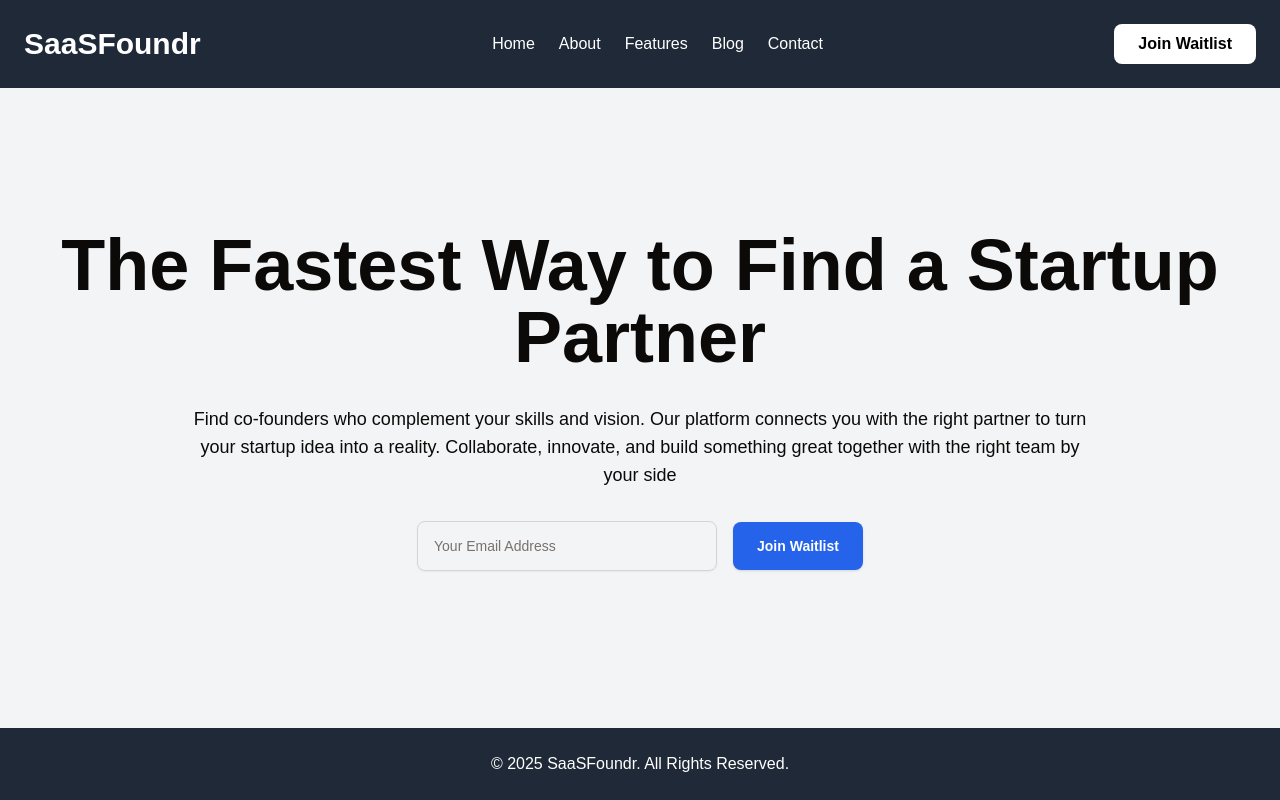
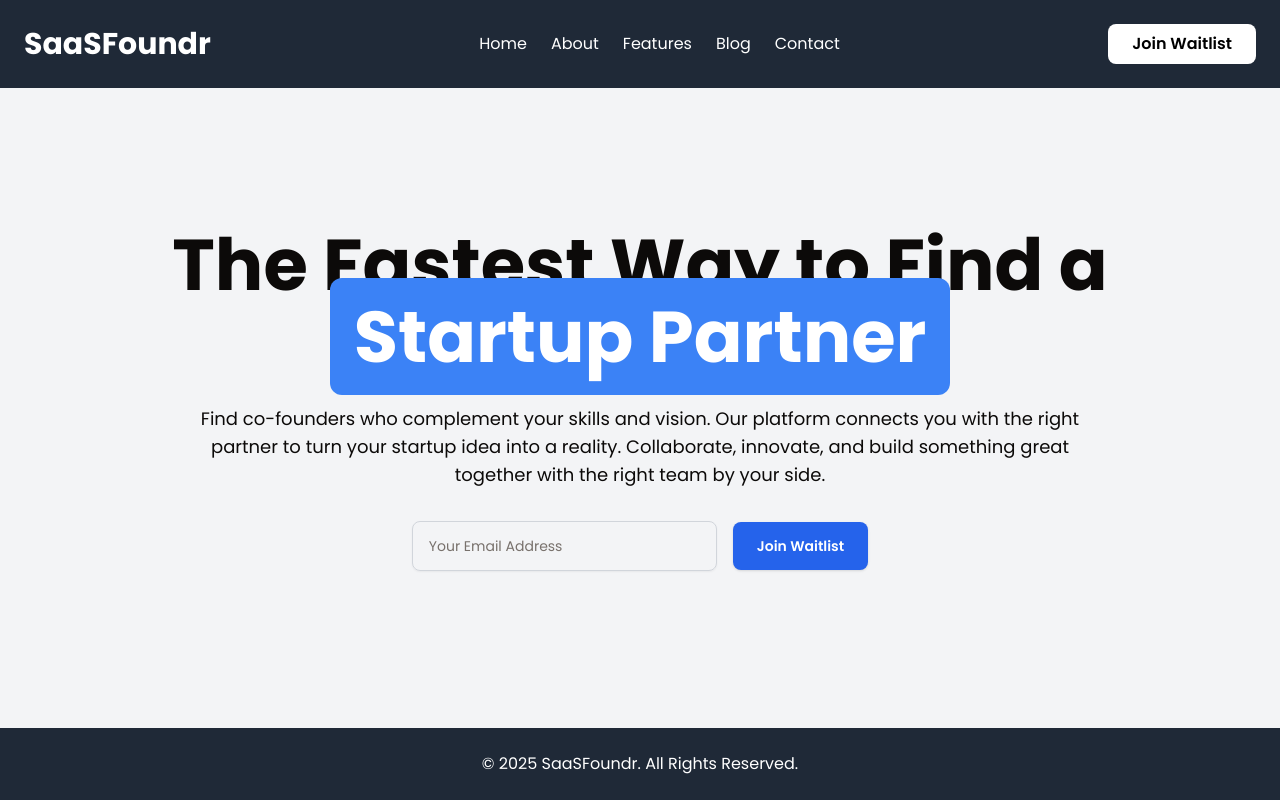
Before and after one commit to codewithkin/saasfoundr, a Next.js app: page / in a window 1280 px wide. Built offline with nearby package versions, Linux system fonts and the light colour scheme.

Commit message:
Refactor layout and styling: replace Geist font with Poppins, enhance homepage content structure, and improve waitlist form layout

```diff
--- a/src/app/globals.css
+++ b/src/app/globals.css
@@ -5,6 +5,7 @@
 body {
   font-family: Arial, Helvetica, sans-serif;
 }
+
 
 @layer base {
   :root {
--- a/src/app/layout.tsx
+++ b/src/app/layout.tsx
@@ -1,15 +1,11 @@
 import type { Metadata } from "next";
-import { Geist, Geist_Mono } from "next/font/google";
+import { Poppins } from "next/font/google"; // Import Poppins font
 import "./globals.css";
 
-const geistSans = Geist({
-  variable: "--font-geist-sans",
+// Define the Poppins font
+const poppins = Poppins({
   subsets: ["latin"],
-});
-
-const geistMono = Geist_Mono({
-  variable: "--font-geist-mono",
-  subsets: ["latin"],
+  weight: ["400", "500", "600", "700"],
 });
 
 // Define the SEO metadata
@@ -57,7 +53,7 @@ export default function RootLayout({
       <head>
         {/* Other SEO-related tags will be injected by Next.js automatically */}
       </head>
-      <body className={`${geistSans.variable} ${geistMono.variable} antialiased`}>
+      <body className={`${poppins.className} antialiased`}>
         {children}
       </body>
     </html>
--- a/src/app/page.tsx
+++ b/src/app/page.tsx
@@ -73,9 +73,9 @@ export default function Home() {
       </header>
 
 <main className="flex flex-col items-center justify-center p-12 space-y-8 text-center">
-        <h2 className="text-7xl font-bold">The Fastest Way to Find a Startup Partner</h2>
+  <h2 className="text-7xl font-bold">The Fastest Way to Find a <span className="py-2 px-6 rounded-xl bg-blue-500 text-white">Startup Partner</span></h2>
   <p className="text-lg md:max-w-4xl">
-          Find co-founders who complement your skills and vision. Our platform connects you with the right partner to turn your startup idea into a reality. Collaborate, innovate, and build something great together with the right team by your side
+    Find co-founders who complement your skills and vision. Our platform connects you with the right partner to turn your startup idea into a reality. Collaborate, innovate, and build something great together with the right team by your side.
   </p>
 
   {/* Join Waitlist Form */}
```
Lines whose indentation alone changed are shown as unchanged.
